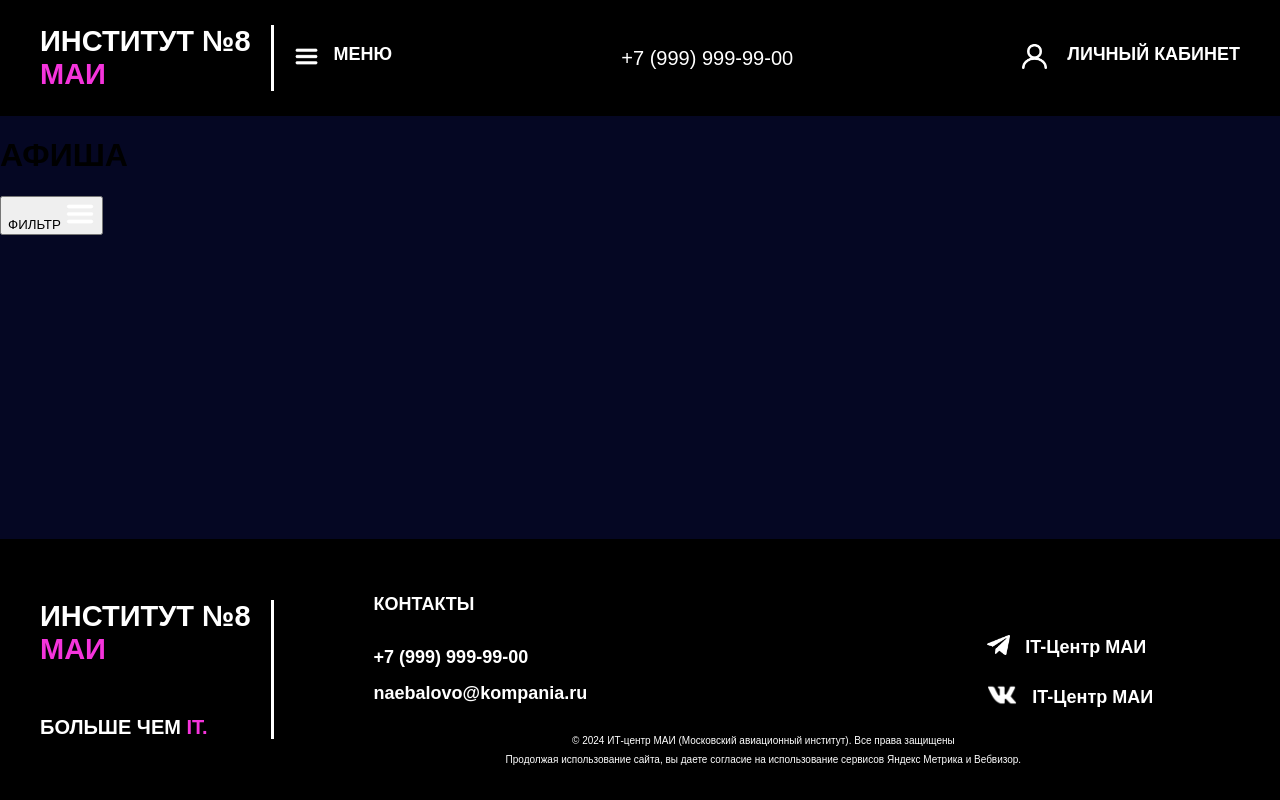
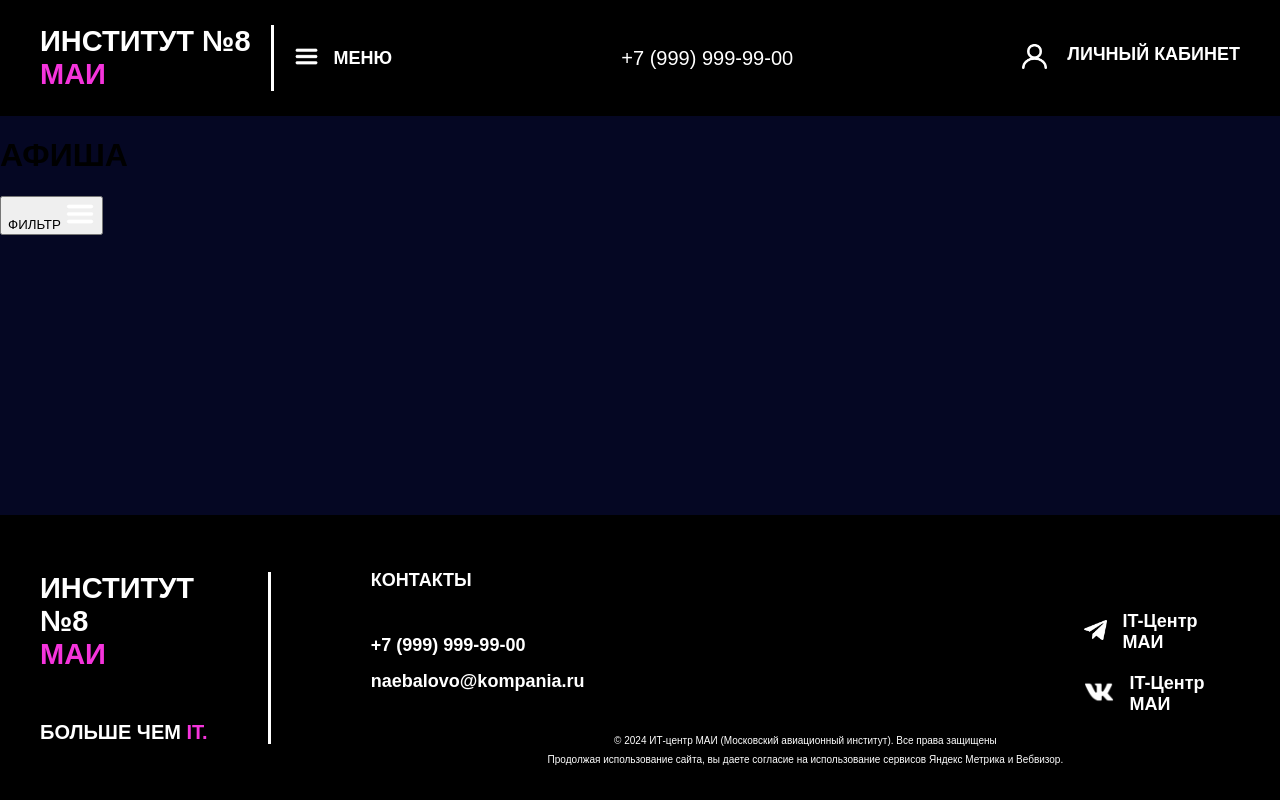
Before and after one commit to qqarisha/womens_community, a Flask app: page / in a window 1280 px wide. Run offline with Flask 3, Linux system fonts and the light colour scheme.

Commit message:
base.css

```diff
--- a/main_block/static/base.css
+++ b/main_block/static/base.css
@@ -50,6 +50,7 @@ header {
     flex-direction: row;
     gap: 15px;
     margin-right: auto;
+    align-items: center;
 }
 .header-menu-word-name{
     font-weight: bold;
@@ -144,7 +145,7 @@ footer {
 .footer-kontact-list{
     display: flex;
     flex-direction: row;
-    gap: 400px;
+    gap: 500px;
     color: #ffffff;
     align-items: center;
 
```
